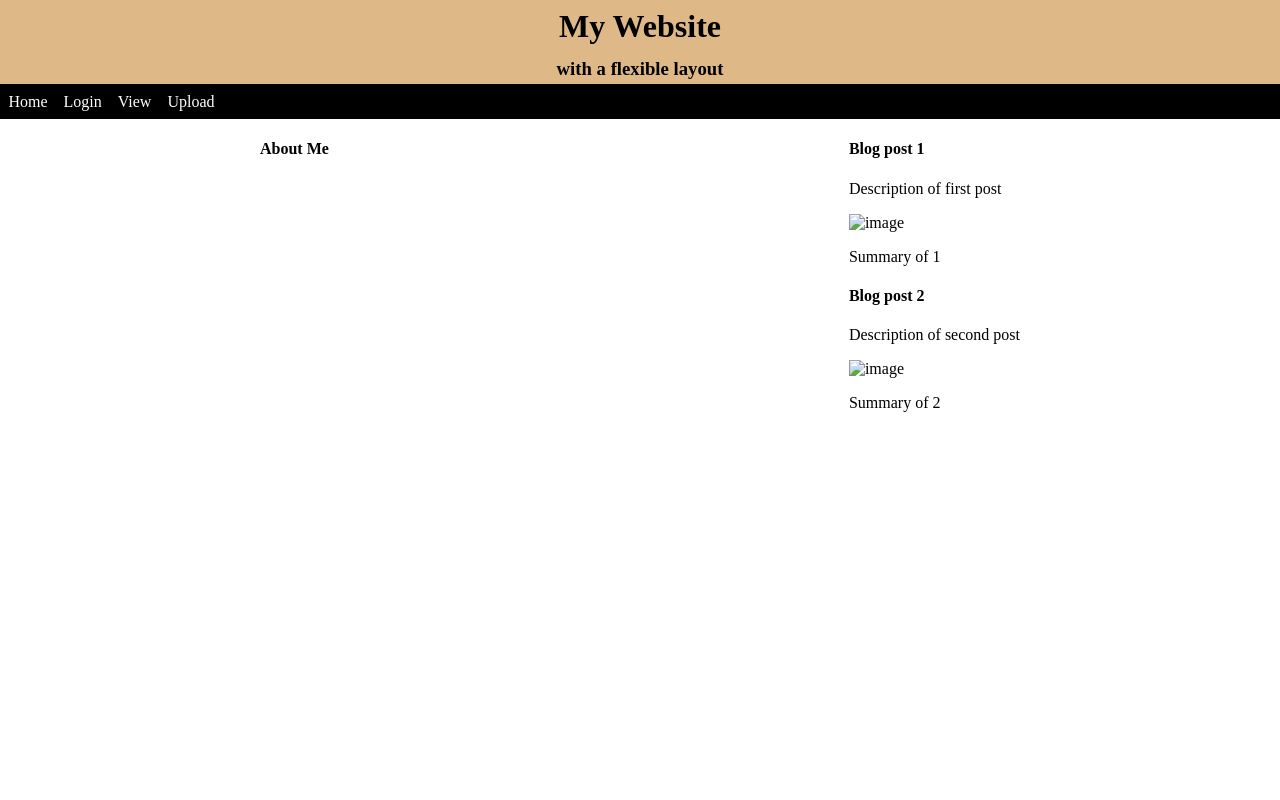
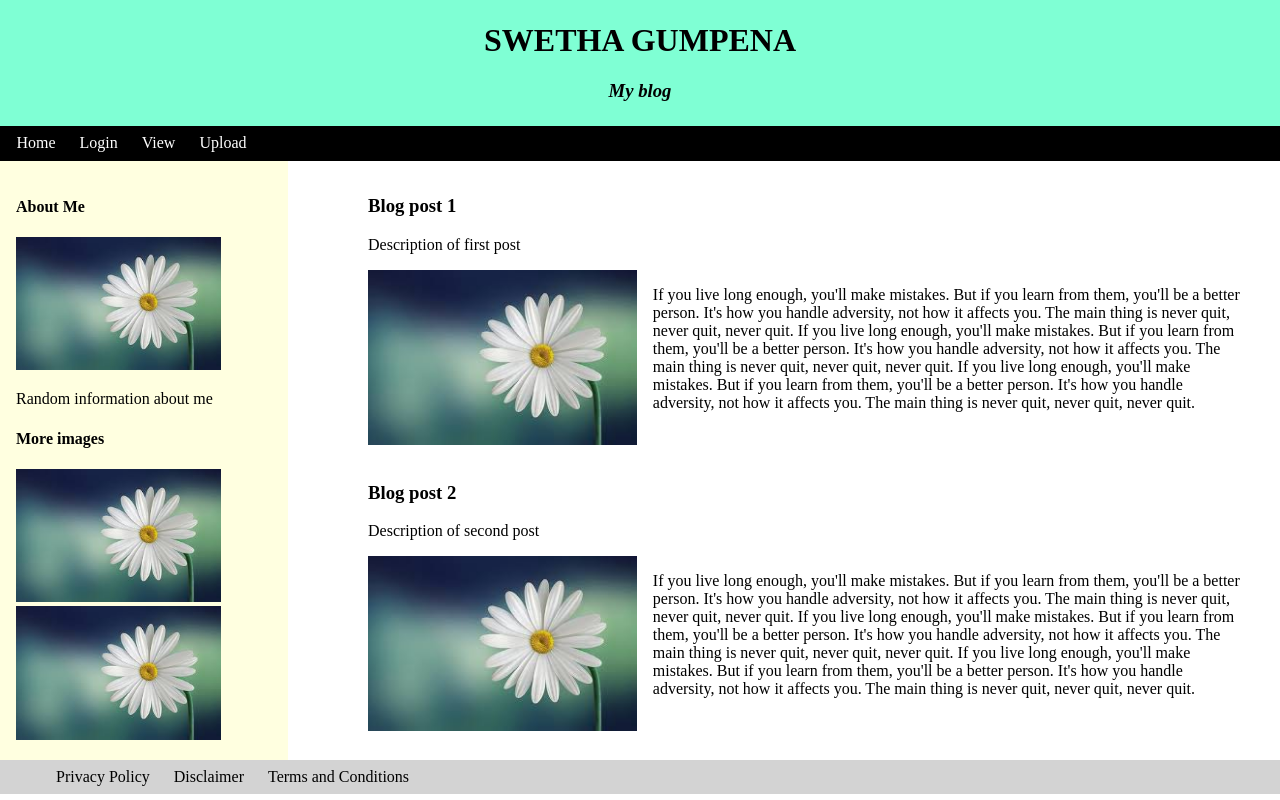
Before and after one commit to swethagumpena/Layout-exercise, a plain HTML site: page index.html in a window 1280 px wide. Drawn offline with Linux system fonts and the light colour scheme.

Commit message:
feat: Add content

```diff
--- a/index.html
+++ b/index.html
@@ -7,8 +7,8 @@
 </head>
 <body>
     <header>
-            <h1>My Website</h1>
-            <h3>with a flexible layout</h3>
+            <h1>SWETHA GUMPENA</h1>
+            <h3>My blog</h3>
     </header>
     <nav>
         <ul>
@@ -20,43 +20,73 @@
     </nav>
 
     <main>
-        <section id = "aboutMe">
+        <section class = "column-left">
             <article>
                 <section>
                     <h4>About Me</h4>
+                    <img src="./flower.jpeg" alt="image">
+                    <p>Random information about me</p>
+                </section>
+            </article>
+            <article>
+                <section>
+                    <h4>More images</h4>
+                    <img src="./flower.jpeg" alt="image">
+                    <img src="./flower.jpeg" alt="image">
                 </section>
             </article>
         </section>
 
-        <section id = "blogs">
+        <section class="column-right">
 
             <article>
                 <section>
-                    <h4>Blog post 1</h4>
+                    <h3>Blog post 1</h3>
                     <p>Description of first  post</p>
                 </section>
-                <section>
-                    <img src="" alt="image">
+                <section class = "content">
+                    <img src="./flower.jpeg" alt="image" >
+                    <p>If you live long enough, you'll make mistakes. But if you learn from them, you'll be a better person. It's how you handle adversity, not how it affects you. The main thing is never quit, never quit, never quit.
+                       If you live long enough, you'll make mistakes. But if you learn from them, you'll be a better person. It's how you handle adversity, not how it affects you. The main thing is never quit, never quit, never quit.
+                       If you live long enough, you'll make mistakes. But if you learn from them, you'll be a better person. It's how you handle adversity, not how it affects you. The main thing is never quit, never quit, never quit.
+                    </p>
                 </section>
-                <section>
-                    <p>Summary of 1</p>
-                </section>
+                <!-- <section class = "image-text">
+                    <section class = "post-image">
+                    </section>
+                    <section class = "post-contentt">
+                        <p>Summary of 1 asdfghjkl sdfghjkl sdfghjkl</p>
+
+                    </section>
+                </section> -->
+
             </article>
+
+            <br>
 
             <article>
                 <section>
-                    <h4>Blog post 2</h4>
-                    <p>Description of second post</p>
+                    <h3>Blog post 2</h3>
+                    <p>Description of second  post</p>
                 </section>
-                <section>
-                    <img src="" alt="image">
-                </section>
-                <section>
-                    <p>Summary of 2</p>
+                <section class = "content">
+                    <img src="./flower.jpeg" alt="image">
+                    <p>If you live long enough, you'll make mistakes. But if you learn from them, you'll be a better person. It's how you handle adversity, not how it affects you. The main thing is never quit, never quit, never quit.
+                       If you live long enough, you'll make mistakes. But if you learn from them, you'll be a better person. It's how you handle adversity, not how it affects you. The main thing is never quit, never quit, never quit.
+                       If you live long enough, you'll make mistakes. But if you learn from them, you'll be a better person. It's how you handle adversity, not how it affects you. The main thing is never quit, never quit, never quit.
+                    </p>
                 </section>
             </article>
 
         </section>
     </main>
+
+    <footer>
+        <ul>
+            <li>Privacy Policy</li>
+            <li>Disclaimer</li>
+            <li>Terms and Conditions</li>
+        </ul>
+    </footer>
 </body>
 </html>
--- a/style.css
+++ b/style.css
@@ -2,16 +2,18 @@ body{
     margin: 0rem !important;
     padding: 0rem !important;
 }
-header{
+header {
+    height: 125px;
+    background-color:aquamarine;
     text-align: center;
-    background-color:burlywood;
     margin: 0;
+    padding: 0.025rem;
 }
 
-h1,h3{
-    margin: 0;
-    padding: 0.25em;
+header h3{
+    font-style: italic;
 }
+
 nav>ul{
     list-style-type: none;
     background-color:black;
@@ -24,13 +26,48 @@ nav>ul{
 
 li{
     padding: 0.50em;
+    margin-left: 0.50em;
 }
 
 main{
     display: flex;
-    justify-content: space-around;
+    justify-content: space-between;
 }
 
-/* #aboutMe{
-    width: 0.5em;
-} */
+.column-left{
+    padding: 1rem;
+    width: 20%;
+    background-color:lightyellow;
+}
+
+.column-left img{
+    width: 80%;
+    align-self: center;
+}
+.column-right{
+    padding: 1rem;
+    width:70%
+}
+
+.content{
+    display: flex;
+    justify-content: row;
+}
+
+.content img{
+    width: 30%;
+}
+
+.content p{
+    width: 70%;
+    padding: 1rem;
+    margin: 0;
+}
+
+footer>ul{
+    list-style-type: none;
+    display: flex;
+    flex-direction: row;
+    background-color:lightgrey;
+    margin: 0;
+}
```
Also changed, not shown: flower.jpeg (added).
